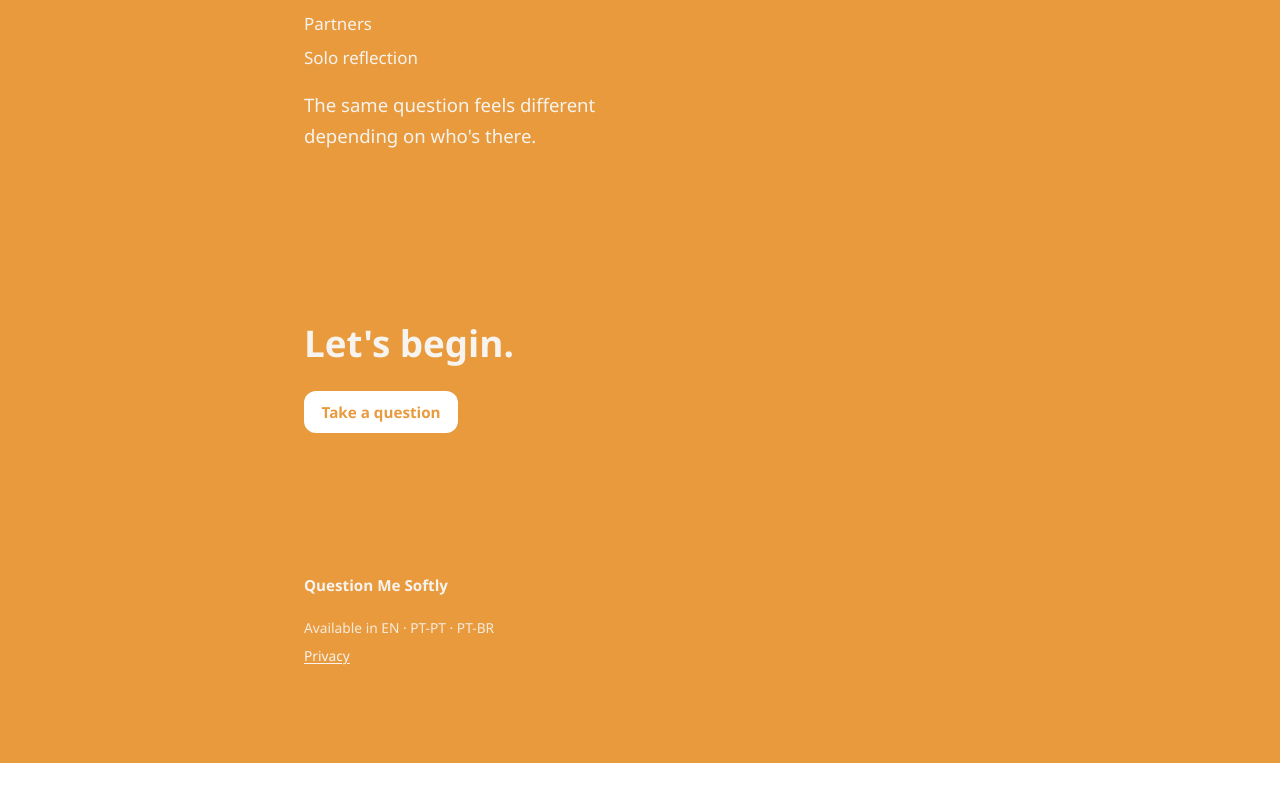
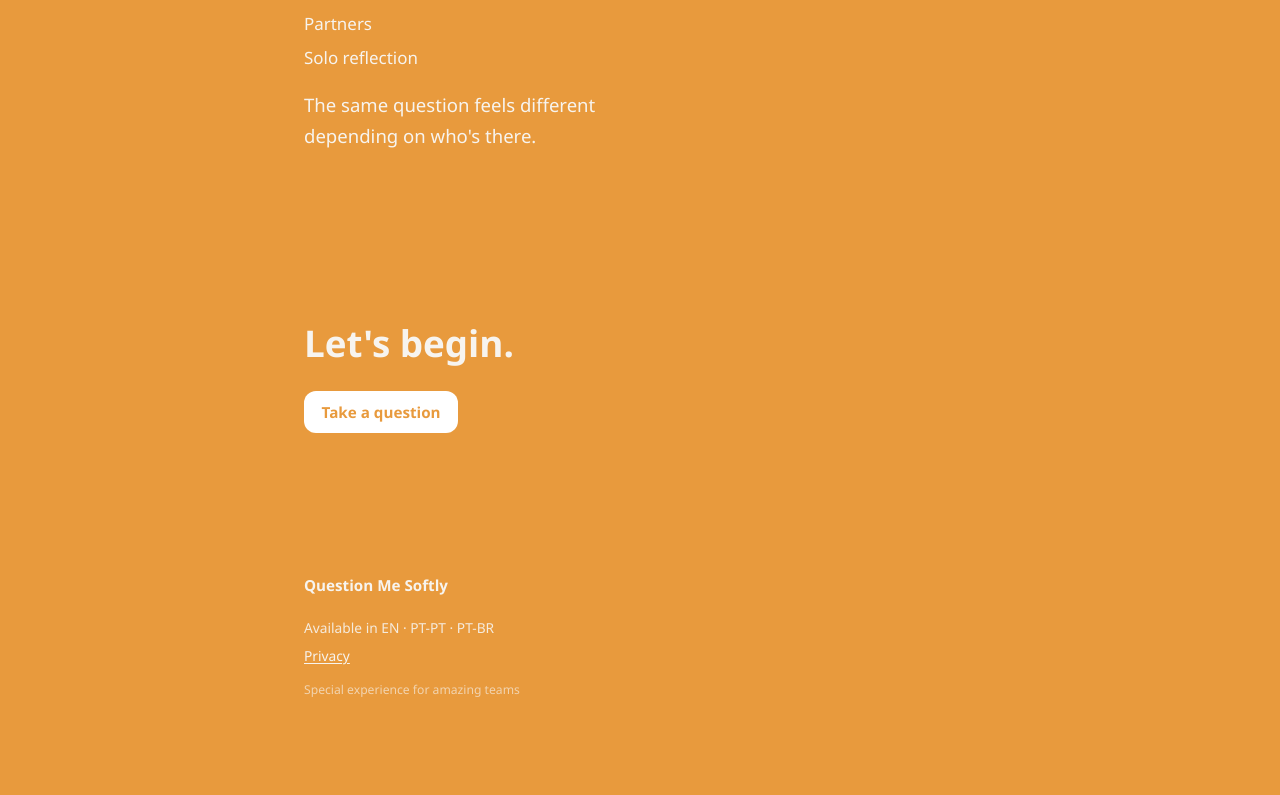
Before and after one commit to carlarsmendes/questionmesoftly_v2, a Next.js app in the folder question-me-softly/: page / in a window 1280 px wide. Shown: the part 1973-2768 px from the top of the page. Before the commit the page ends 2736 px from the top, so only its background shows below. Built offline with nearby package versions, Linux system fonts and the light colour scheme; no server answers.

Commit message:
feat: add subtle team-pack easter egg link on landing

```diff
--- a/question-me-softly/src/app/page.module.css
+++ b/question-me-softly/src/app/page.module.css
@@ -118,6 +118,17 @@
   font-weight: 500;
 }
 
+.easterEgg {
+  width: fit-content;
+  margin-top: 0.45rem;
+  color: #f7f4ef;
+  text-decoration: none;
+  font-size: 0.76rem;
+  line-height: 1.6;
+  font-weight: 500;
+  opacity: 0.64;
+}
+
 @media (max-width: 640px) {
   .inner {
     padding: 92px 18px 72px;
--- a/question-me-softly/src/app/page.tsx
+++ b/question-me-softly/src/app/page.tsx
@@ -96,6 +96,9 @@ function LandingPageClient() {
           <Link href="/privacy" className={styles.footerLink}>
             Privacy
           </Link>
+          <Link href="/play?pack=team" className={styles.easterEgg}>
+            Special experience for amazing teams
+          </Link>
         </footer>
       </div>
     </main>
```
